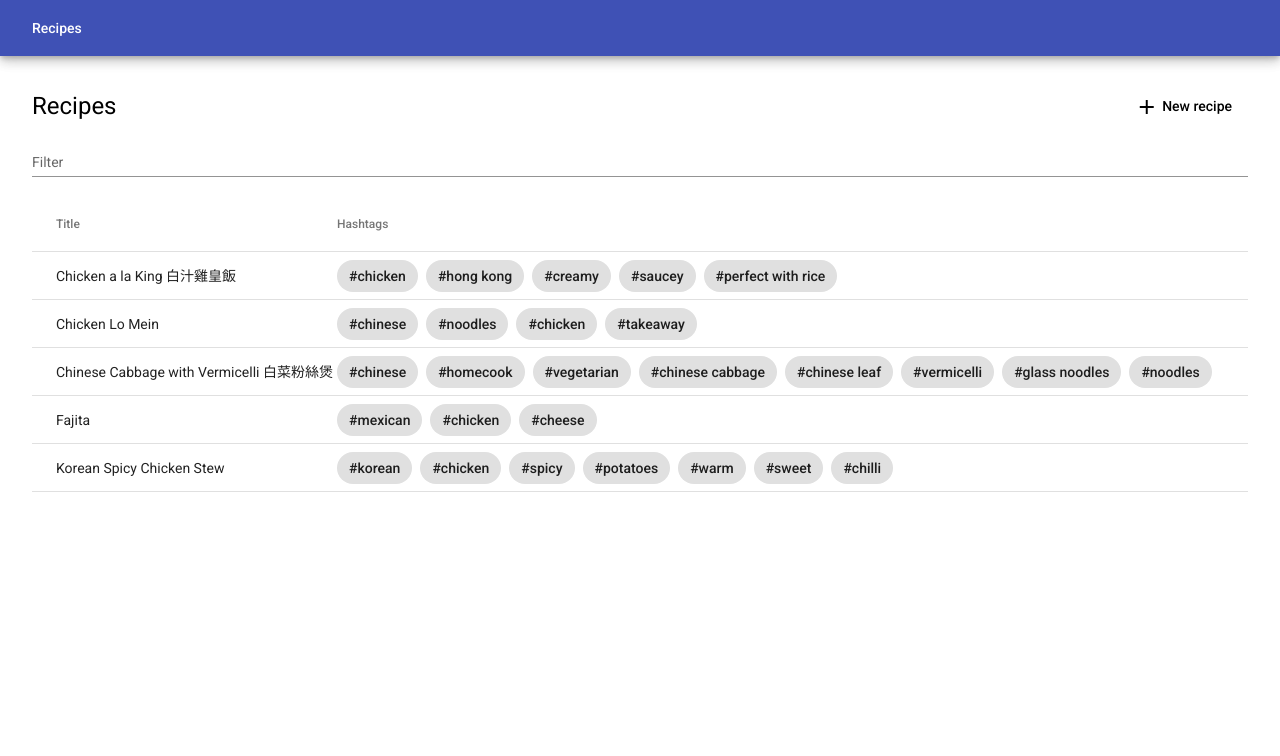
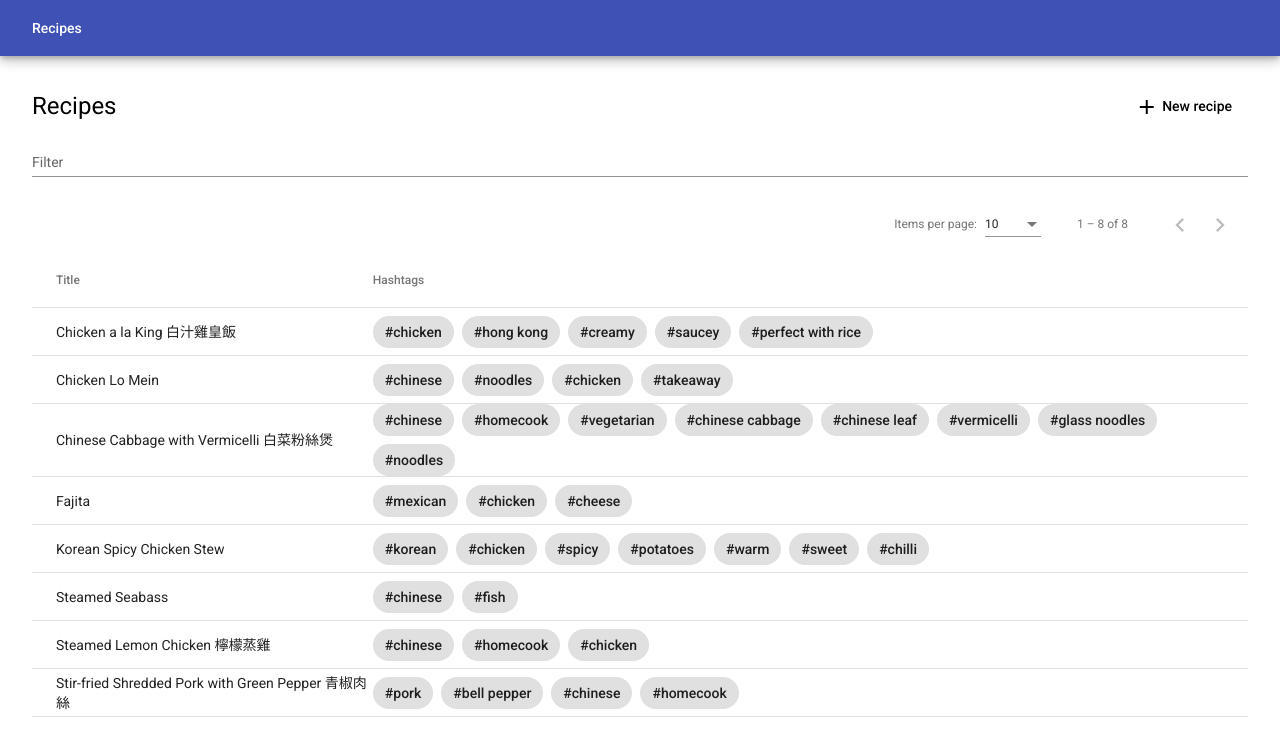
Before and after one commit to nicolerchoi/nicolerchoi.github.io, an Angular app: page /recipes in a window 1280 px wide. Shown: the top 756 px of the page. Built offline with nearby package versions, Linux system fonts and the light colour scheme.

Commit message:
fix html

```diff
--- a/src/app/components/recipes-list/recipes-list.component.html
+++ b/src/app/components/recipes-list/recipes-list.component.html
@@ -19,6 +19,8 @@
     <mat-label>Filter</mat-label>
     <input matInput (keyup)="applyFilter($event)" #input>
 </mat-form-field>
+
+<mat-paginator [pageSizeOptions]="[10, 15, 20]" aria-label="Select page of users"></mat-paginator>
 
 <table mat-table [dataSource]="dataSource" matSort>
     <ng-container matColumnDef="title">
@@ -44,6 +46,4 @@
     <tr class="mat-row" *matNoDataRow>
         <td class="mat-cell" colspan="4">No data matching the filter "{{input.value}}"</td>
     </tr>
-
-    <mat-paginator [pageSizeOptions]="[5, 10, 25, 100]" aria-label="Select page of users"></mat-paginator>
 </table>
```
